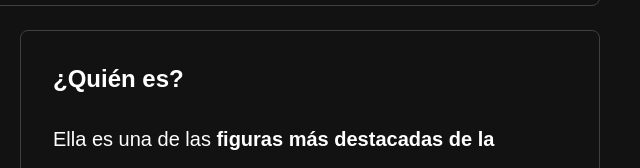
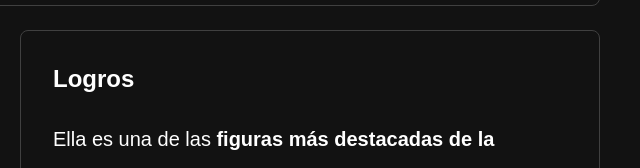
Before and after one commit to LUISEDOCCOR/additional-points, an Astro site: page / in a window 1280 px wide. Shown: the part 892-1060 px from the top of the page, 632-1272 px from the left. Built offline with nearby package versions, Linux system fonts and the light colour scheme; Astro itself is replaced by a stand-in of ours.

Commit message:
fix: add title in the component achievements

```diff
--- a/src/sections/Achievements.astro
+++ b/src/sections/Achievements.astro
@@ -1,7 +1,7 @@
 ---
 import CardInfo from "../components/CardInfo.astro"
 ---
-<CardInfo id="achievements" title="¿Quién es?" reference="https://www.banxico.org.mx/billetes-y-monedas/sor-juana-ines-cruz-biografia.html">
+<CardInfo id="achievements" title="Logros" reference="https://www.banxico.org.mx/billetes-y-monedas/sor-juana-ines-cruz-biografia.html">
     Ella es una de las <strong>figuras más destacadas de la literatura y la cultura mexicana</strong>.
     Nacida el 12 de noviembre de 1651 (o posiblemente en 1648) en San Miguel Nepantla,
     Juana Ramírez de Asbaje, conocida como Sor Juana Inés de la Cruz, fue una monja
```
